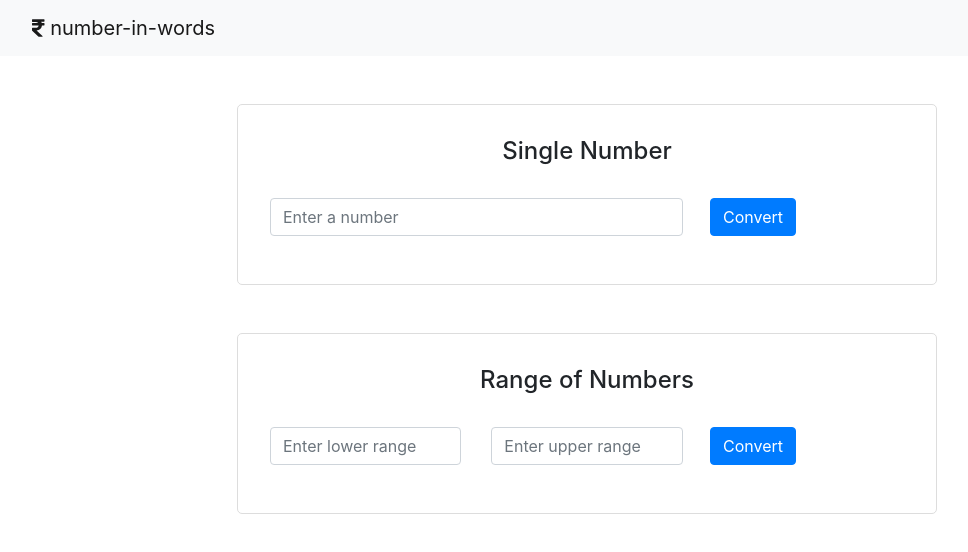
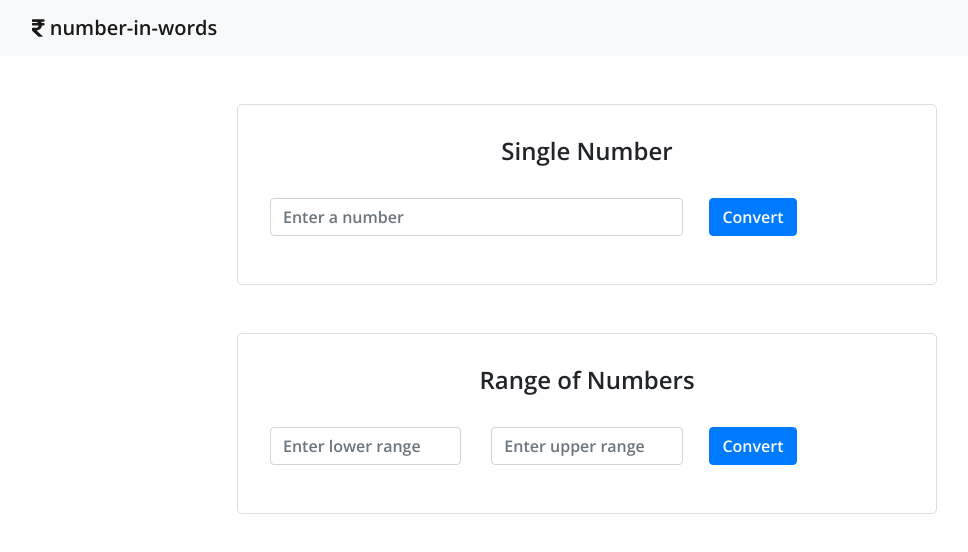
Before and after one commit to vijay-tiwari-vj/number-in-words, a plain HTML site: page index.html in a window 1280 px wide. Shown: the whole page, without its empty margins (53-1021 px from the left). Drawn offline with nearby package versions, Linux system fonts and the light colour scheme.

Commit message:
add open sans font

```diff
--- a/index.html
+++ b/index.html
@@ -8,7 +8,14 @@
   <!-- Bootstrap CSS -->
   <link rel="stylesheet" href="https://stackpath.bootstrapcdn.com/bootstrap/4.5.0/css/bootstrap.min.css" integrity="sha384-9aIt2nRpC12Uk9gS9baDl411NQApFmC26EwAOH8WgZl5MYYxFfc+NcPb1dKGj7Sk" crossorigin="anonymous">
 
+  <!-- Font -->
+  <link href="https://fonts.googleapis.com/css2?family=Open+Sans:wght@600&display=swap" rel="stylesheet">
+
   <style>
+    body {
+      font-family: 'Open Sans', sans-serif;
+    }
+
     .content {
       max-width: 700px;
       border: 1px solid #ddd;
```
